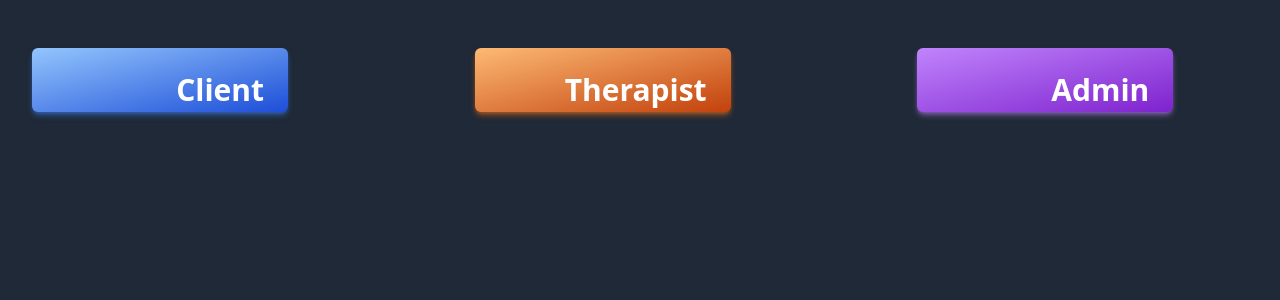
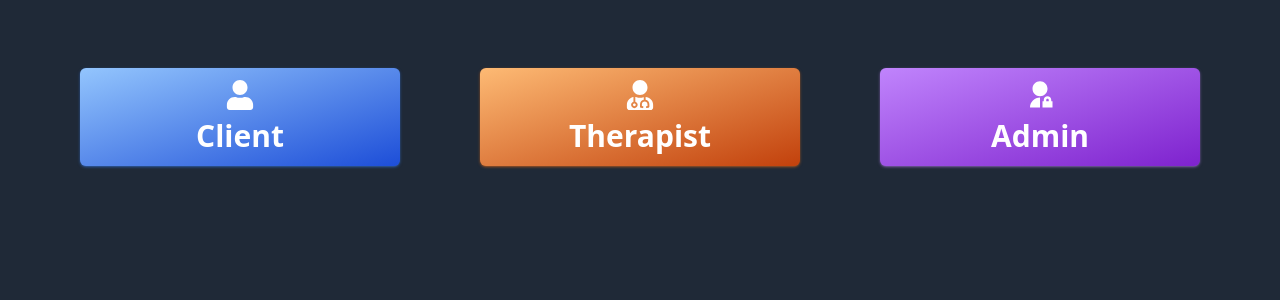
Before and after one commit to JustShuaib/client-theraphy, a React (Vite) app: page / in a window 1280 px wide. Shown: the top 300 px of the page. Built offline with nearby package versions, Linux system fonts and the light colour scheme.

Commit message:
selecting more than one word, deleting theme, retouch on the landing.

```diff
--- a/src/views/admin/editTheme/firstPane/FirstPaneBody.jsx
+++ b/src/views/admin/editTheme/firstPane/FirstPaneBody.jsx
@@ -1,28 +1,23 @@
-/* eslint-disable react/prop-types */
-// import { Flex, Input } from 'antd';
-// import BlockCard from '../BlockCard';
-// import AudioPlayer from './AudioPlayer';
 import SearchResult from "./SearchResult";
-// const { TextArea } = Input;
 
 const FirstPaneBody = ({ pickedSearch, setPickedSearch }) => {
   const updateOption = (newOption, name) => {
     setPickedSearch((prevData) => {
       const index = prevData.findIndex((item) => item.name === name);
-      if (index !== undefined) {
+      if (index !== -1) {
         const newData = [...prevData];
         newData[index] = { ...newData[index], option: newOption };
         return newData;
       }
-      return prevData;
+      return prevData.concat({ name, option: newOption }); // If not found, add a new element
     });
   };
 
   return (
     <div className="overflow-hidden">
       <div className="relative flex flex-col w-full gap-4 pt-8 overflow-scroll overflow-x-hidden">
-        {pickedSearch && pickedSearch?.length > 0 ? (
-          pickedSearch.map((search) => (
+        {Array.isArray(pickedSearch) && pickedSearch.length > 0
+          ? pickedSearch.map((search) => (
               <div key={search.name} className="w-fit h-fit">
                 <SearchResult
                   name={search.name}
@@ -34,7 +29,7 @@ const FirstPaneBody = ({ pickedSearch, setPickedSearch }) => {
                 />
               </div>
             ))
-        ) : (
+          : pickedSearch && (
               <div className="w-fit h-fit">
                 <SearchResult
                   name={pickedSearch.name}
@@ -52,3 +47,57 @@ const FirstPaneBody = ({ pickedSearch, setPickedSearch }) => {
 };
 
 export default FirstPaneBody;
+
+// // import { Flex, Input } from 'antd';
+// // import BlockCard from '../BlockCard';
+// // import AudioPlayer from './AudioPlayer';
+// import SearchResult from "./SearchResult";
+// // const { TextArea } = Input;
+
+// const FirstPaneBody = ({ pickedSearch, setPickedSearch }) => {
+//   const updateOption = (newOption, name) => {
+//     setPickedSearch((prevData) => {
+//       const index = prevData.findIndex((item) => item.name === name);
+//       if (index !== undefined) {
+//         const newData = [...prevData];
+//         newData[index] = { ...newData[index], option: newOption };
+//         return newData;
+//       }
+//       return prevData;
+//     });
+//   };
+
+//   return (
+//     <div className="overflow-hidden">
+//       <div className="relative flex flex-col w-full gap-4 pt-8 overflow-scroll overflow-x-hidden">
+//         {pickedSearch && pickedSearch?.length > 0 ? (
+//           pickedSearch.map((search) => (
+//             <div key={search.name} className="w-fit h-fit">
+//               <SearchResult
+//                 name={search.name}
+//                 handleOption={updateOption}
+//                 audio={search.audio}
+//                 video={search.video}
+//                 image={search.image}
+//                 options={search.options}
+//               />
+//             </div>
+//           ))
+//         ) : (
+//           <div className="w-fit h-fit">
+//             <SearchResult
+//               name={pickedSearch.name}
+//               handleOption={updateOption}
+//               audio={pickedSearch.audio}
+//               video={pickedSearch.video}
+//               image={pickedSearch.image}
+//               options={pickedSearch.options}
+//             />
+//           </div>
+//         )}
+//       </div>
+//     </div>
+//   );
+// };
+
+// export default FirstPaneBody;
--- a/src/views/admin/viewTheme/ViewTheme.jsx
+++ b/src/views/admin/viewTheme/ViewTheme.jsx
@@ -15,7 +15,7 @@ const ViewTheme = () => {
   const deleteMutation = useMutation({
     mutationFn: async () => {
       const response = await axios.post("/api/delete_theme", { id });
-      const status = await response.json();
+      const status = await response.data;
       console.log({ status });
       return status.success;
     },
--- a/src/views/landing/Landing.jsx
+++ b/src/views/landing/Landing.jsx
@@ -1,38 +1,49 @@
-import { Link } from "react-router-dom"
-import { motion } from "framer-motion"
+import LandingBtn from "./LandingBtn";
+import { FaUserMd } from "react-icons/fa";
+import { RiAdminFill } from "react-icons/ri";
 
 export const Landing = () => {
   return (
-    <div className="w-full h-screen pt-12 pl-8 mx-auto bg-[#1F2937]">
-      <div className="grid grid-cols-1 gap-20 mx-auto sm:grid-cols-3 ">
-        <Link className="h-fit w-fit" to="/admin">
+    <div className="w-full h-screen pt-12 bg-[#1F2937]">
+      <div className="grid grid-cols-1 gap-20 md:py-5 md:px-20 md:grid-cols-3">
+        <LandingBtn>client</LandingBtn>
+        <LandingBtn icon={<FaUserMd />}>therapist</LandingBtn>
+        <LandingBtn icon={<RiAdminFill />}>admin</LandingBtn>
+        <>
+          {/* <Link className="h-fit w-fit" to="/admin">
           <motion.button
             whileHover={{ scale: 1.05 }}
             whileTap={{ scale: 0.95 }}
-            className="shadow-md shadow-blue-500/50 flex flex-col w-[16rem] h-[4rem] rounded-md bg-black text-white bg-gradient-to-br from-blue-300 to-blue-700">
-            <p className="w-full p-6 text-3xl font-semibold text-end ">Client</p>
+            className="shadow-md shadow-blue-500/50 flex flex-col w-[16rem] h-[4rem] rounded-md bg-black text-white bg-gradient-to-br from-blue-300 to-blue-700"
+          >
+            <p className="w-full p-6 text-3xl font-semibold text-end ">
+              Client
+            </p>
           </motion.button>
-        </Link>
-
-        <Link className="h-fit w-fit" to="/admin">
+        </Link> */}
+          {/* <Link className="h-fit w-fit" to="/admin">
           <motion.button
             whileHover={{ scale: 1.05 }}
             whileTap={{ scale: 0.95 }}
-            className="shadow-md shadow-orange-500/50 flex flex-col w-[16rem] h-[4rem] rounded-md bg-black text-white bg-gradient-to-br from-orange-300 to-orange-700">
-            <p className="w-full p-6 text-3xl font-semibold text-end">Therapist</p>
+            className="shadow-md shadow-orange-500/50 flex flex-col w-[16rem] h-[4rem] rounded-md bg-black text-white bg-gradient-to-br from-orange-300 to-orange-700"
+          >
+            <p className="w-full p-6 text-3xl font-semibold text-end">
+              Therapist
+            </p>
           </motion.button>
-        </Link>
+        </Link> */}
 
-        <Link className="h-fit w-fit" to="/admin">
+          {/* <Link className="h-fit w-fit" to="/admin">
           <motion.button
             whileHover={{ scale: 1.05 }}
             whileTap={{ scale: 0.95 }}
-            className="shadow-md shadow-purple-400/50 flex flex-col w-[16rem] h-[4rem] rounded-md bg-black text-white bg-gradient-to-br from-purple-400 to-purple-700">
+            className="shadow-md shadow-purple-400/50 flex flex-col w-[16rem] h-[4rem] rounded-md bg-black text-white bg-gradient-to-br from-purple-400 to-purple-700"
+          >
             <p className="w-full p-6 text-3xl font-semibold text-end">Admin</p>
           </motion.button>
-        </Link>
-
+        </Link> */}
+        </>
       </div>
     </div>
-  )
-}
+  );
+};
--- /dev/null
+++ b/src/views/landing/LandingBtn.jsx
@@ -0,0 +1,21 @@
+import { FaUser } from "react-icons/fa";
+import { Link } from "react-router-dom";
+
+const LandingBtn = ({ children, icon, to }) => {
+  return (
+    <Link
+      className={`flex flex-col items-center text-3xl w-full p-3 gap-y-2 hover:scale-110 duration-500 capitalize bg-black text-white bg-gradient-to-br rounded-md font-semibold shadow ${styles[children]}`}
+      to={to || "admin"}
+    >
+      {icon || <FaUser />}
+      <span>{children}</span>
+    </Link>
+  );
+};
+
+export default LandingBtn;
+const styles = {
+  client: "shadow-blue-500/50 from-blue-300 to-blue-700",
+  therapist: "shadow-orange-500/50 from-orange-300 to-orange-700",
+  admin: "shadow-purple-400/50 from-purple-400 to-purple-700",
+};
```
Also changed, not shown: .eslintrc.cjs. Lines whose indentation alone changed are shown as unchanged.
